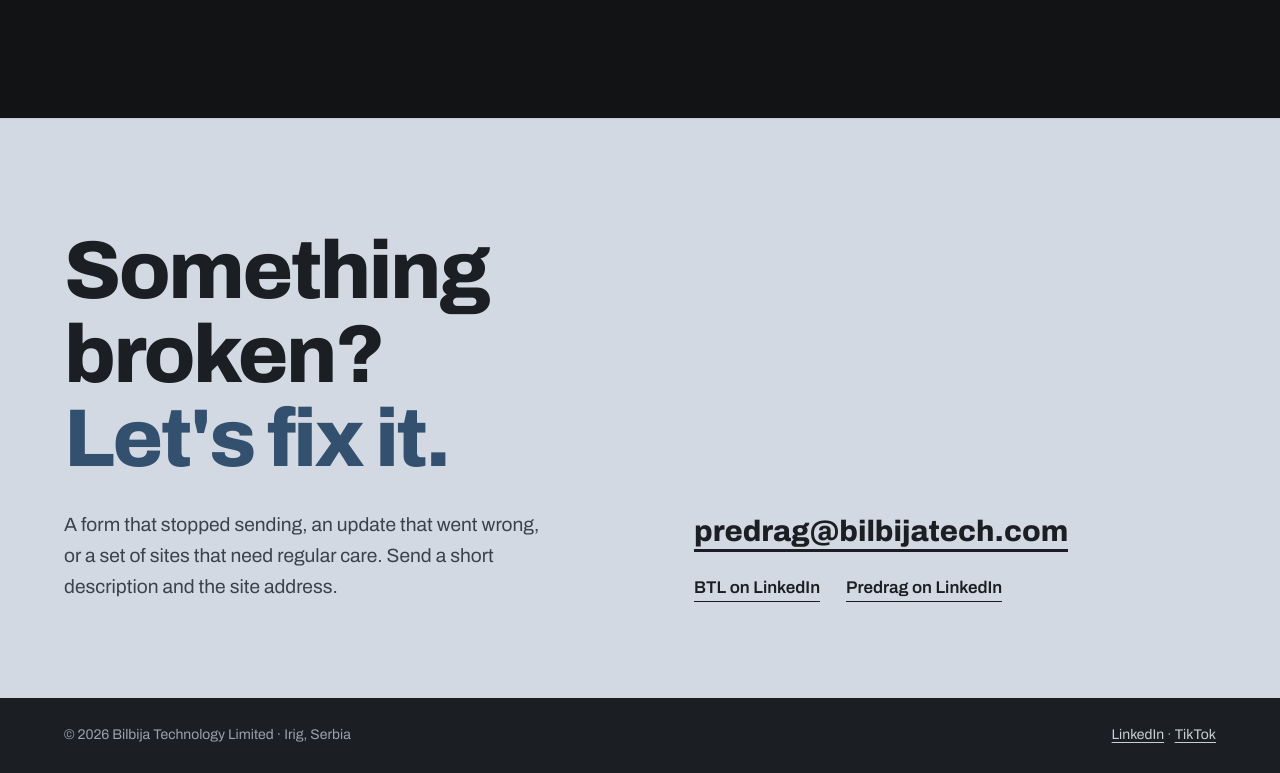
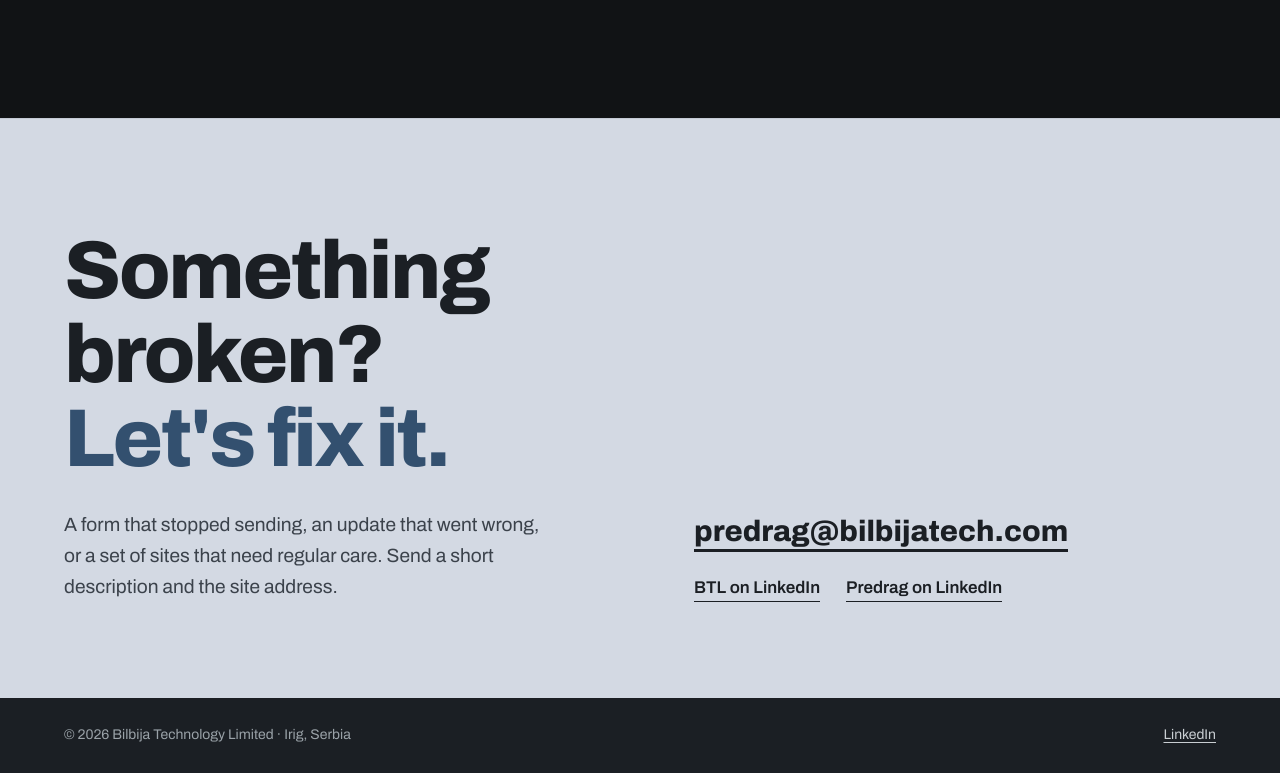
Before and after one commit to predragbilbija/bilbijatech.com, a plain HTML site: page index.html in a window 1280 px wide. Shown: the part 3609-4382 px from the top of the page. Drawn offline with Linux system fonts and the light colour scheme.

Commit message:
Remove TikTok link from footer
Co-Authored-By: Claude Opus 5.5 <noreply@anthropic.com>

```diff
--- a/index.html
+++ b/index.html
@@ -363,7 +363,7 @@ footer a{color:#c9ced2}
 <footer>
   <div class="wrap">
     <span>&copy; 2026 Bilbija Technology Limited · Irig, Serbia</span>
-    <span><a href="https://www.linkedin.com/company/bilbijatech/" rel="noopener" target="_blank">LinkedIn</a> · <a href="https://www.tiktok.com/@bull_t_line" rel="noopener" target="_blank">TikTok</a></span>
+    <span><a href="https://www.linkedin.com/company/bilbijatech/" rel="noopener" target="_blank">LinkedIn</a></span>
   </div>
 </footer>
 
```
